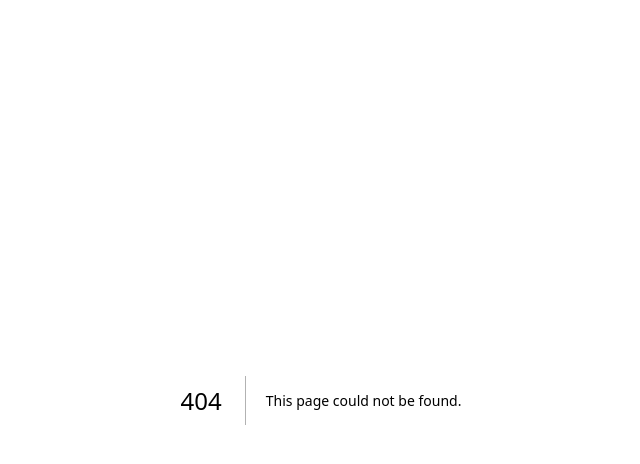
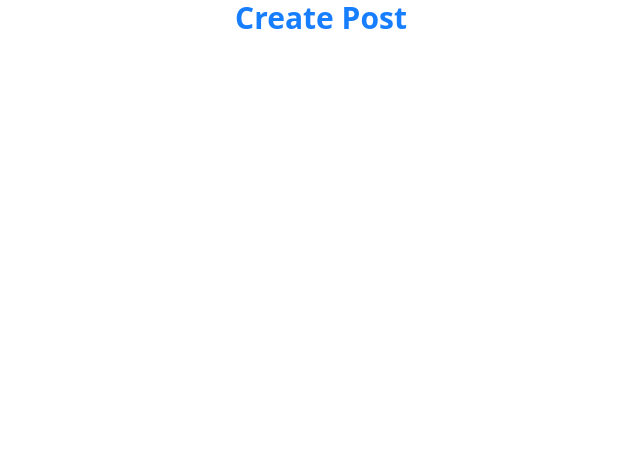
Before and after one commit to Azimjon1111/task, a Next.js app: page /create in a window 1280 px wide. Before the commit this address had no page. Shown: the top 464 px of the page, without its empty margins (319-959 px from the left). Built offline with nearby package versions, Linux system fonts and the light colour scheme.

Commit message:
tailwind env created and button added

```diff
--- /dev/null
+++ b/src/components/button/index.tsx
@@ -0,0 +1,18 @@
+interface ButtonsProps {
+    name: string,
+    type?: React.ButtonHTMLAttributes<HTMLButtonElement>["type"] | "button",
+    className: string,
+    disabled ?: boolean,
+    onClick: React.ButtonHTMLAttributes<HTMLButtonElement>["onClick"];
+ };
+const Buttons = ({onClick, name, className, disabled}: ButtonsProps) =>{
+    return(
+        <button
+        className={"bg-primary text-white font-arial text-center rounded-[8px]"+ " " + className}
+        onClick={onClick}
+        >
+            {name}
+        </button>
+    )
+}
+export default Buttons
--- /dev/null
+++ b/src/pages/create.tsx
@@ -0,0 +1,7 @@
+export default function CreatePost() {
+    return (
+      <div>
+        <h1 className='text-center text-primary text-3xl font-bold'>Create Post</h1>
+      </div>
+    )
+  }
--- a/src/pages/index.tsx
+++ b/src/pages/index.tsx
@@ -1,7 +1,9 @@
+import Button from "../components/button"
 export default function Home() {
   return (
     <div>
-      <h1 className='text-center text-red-500 text-3xl font-bold'>Done</h1>
+      <h1 className='text-center text-primary text-3xl font-bold'>Done</h1>
+      <Button name="Create Post" className="w-[163px] h-[36px]"  onClick={()=>{console.log('salom')}} />
     </div>
   )
 }
--- a/tailwind.config.js
+++ b/tailwind.config.js
@@ -5,7 +5,16 @@ module.exports = {
     "./src/components/**/*.{js,ts,jsx,tsx}",
   ],
   theme: {
-    extend: {},
+    extend: {
+      colors: {
+        primary: "#177EFF",
+        own_gray: "#F5F6FA"
+      },
+    },
+    fontFamily: {
+      lora: ["Lora", "serif"],
+      arial: ['arial', "arial"]
+    },
   },
   plugins: [],
 }
```
